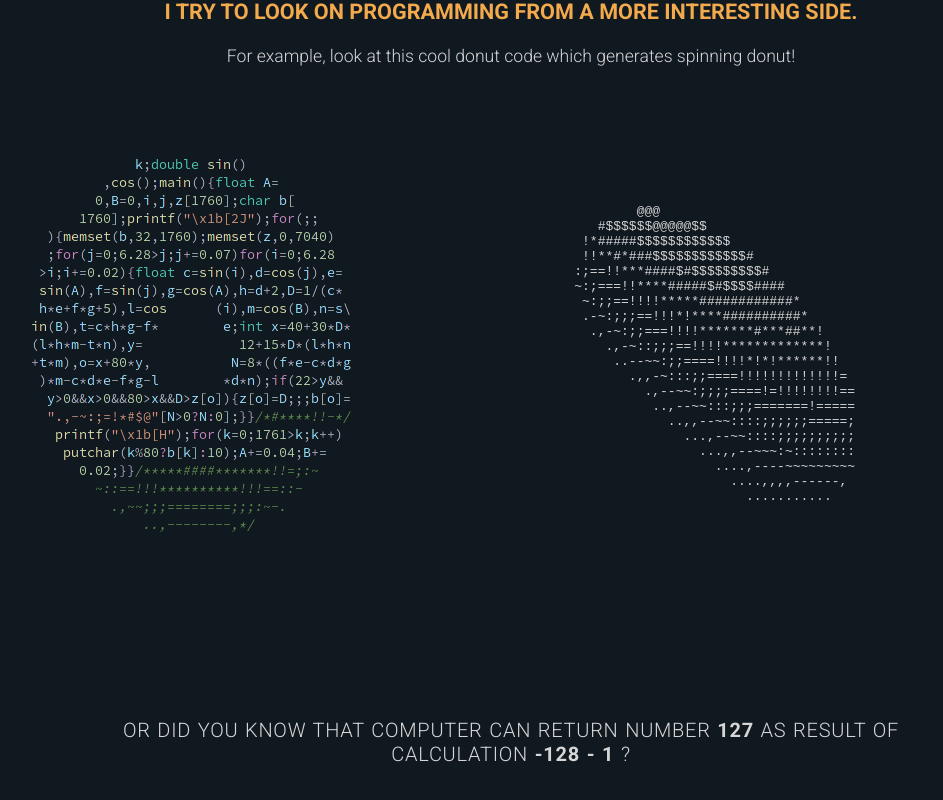
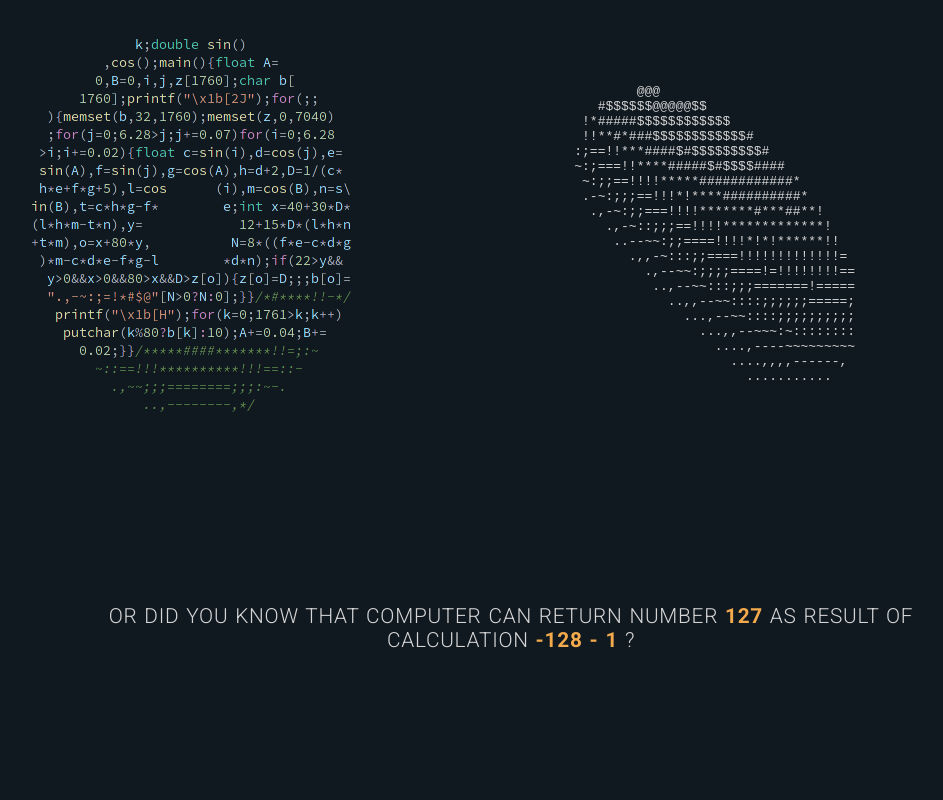
Before and after one commit to wzslr321/portfolio, a Svelte app: page / in a window 1280 px wide. Shown: the part 734-1534 px from the top of the page, without its empty margins (129-1072 px from the left). Built offline with nearby package versions, Linux system fonts and the light colour scheme.

Commit message:
overflow component style and code cleanup

```diff
--- a/src/About.svelte
+++ b/src/About.svelte
@@ -1,11 +1,12 @@
 <main>
     <section>
         Lorem ipsum dolor sit amet, consectetur adipiscing elit. Aenean viverra euismod euismod. Nam eu lacinia neque.
-        Lorem ipsum dolor sit amet, consectetur adipiscing elit. Sed sapien nibh, sagittis eu lectus vitae, tempus accumsan
-        neque. Nam ultricies justo nec erat finibus, sed sollicitudin urna porta. Donec egestas, elit nec ullamcorper semper,
-        dolor ex consequat nulla, ac blandit tortor justo ut massa. Mauris finibus consectetur augue, vel congue lorem faucibus vel.
-        Praesent quis tempus mauris, et bibendum massa. Proin a dolor tellus. In sit amet purus odio. Praesent mollis, nisl non
-        ultricies sollicitudin, turpis sapien rutrum libero, vel aliquam purus nisl at magna.
+        Lorem ipsum dolor sit amet, consectetur adipiscing elit. Sed sapien nibh, sagittis eu lectus vitae, tempus
+        accumsan
+        neque. Nam ultricies justo nec erat finibus, sed sollicitudin urna porta. Donec egestas, elit nec ullamcorper
+        semper,
+        dolor ex consequat nulla, ac blandit tortor justo ut massa. Mauris finibus consectetur augue, vel congue lorem
+        faucibus vel.
     </section>
     <aside>
         <img src="images/myself.png" alt="Image of myself"/>
@@ -18,23 +19,24 @@
     max-width: 70%;
     margin: 5em auto;
     justify-content: center;
-    align-items:center;
-    font-weight:300;
+    align-items: center;
+    font-weight: 300;
 
     section {
       justify-content: center;
       max-width: 65%;
-      font-size:1.25em;
-      padding:0 2em;
-      letter-spacing:1px;
-      word-spacing:5px;
+      font-size: 1.25em;
+      padding: 0 2em;
+      letter-spacing: 1px;
+      word-spacing: 5px;
     }
 
     aside {
       display: flex;
-      margin-left:3em;
+      margin-left: 3em;
+
       img {
-        border-radius:50%;
+        border-radius: 50%;
       }
     }
   }
--- a/src/App.svelte
+++ b/src/App.svelte
@@ -1,4 +1,3 @@
-
 <script lang="ts">
   import Header from './Header.svelte'
   import About from './About.svelte'
@@ -18,7 +17,7 @@
 
   :global(body) {
     font-family: $font-family;
-    background-color:$primary-blue-color;
+    background-color: $primary-blue-color;
     color: $primary-font-color;
   }
 </style>
--- a/src/Curiosities/Donut.svelte
+++ b/src/Curiosities/Donut.svelte
@@ -31,7 +31,7 @@
           let x: number = 0 | (40 + 30 * D * (cp * h * cB - t * sB)),
             y: number = 0 | (12 + 15 * D * (cp * h * sB + t * cB)),
             o: number = x + 80 * y,
-            N:number =
+            N: number =
               0 |
               (8 *
                 ((st * sA - sp * ct * cA) * cB -
--- a/src/Curiosities/Overflow.svelte
+++ b/src/Curiosities/Overflow.svelte
@@ -1,23 +1,38 @@
 <section>
-    <p> Or did you know that computer can return number
-        <span class="highlighted"> 127 </span>
-        as result of calculation
-        <span class="highlighted"> -128 - 1 </span> ?
-    </p>
+    <a href="https://en.wikipedia.org/wiki/Integer_overflow">
+        <p> Or did you know that computer can return number
+            <span class="highlighted"> 127 </span>
+            as result of calculation
+            <span class="highlighted"> -128 - 1 </span> ?
+        </p>
+    </a>
 </section>
 
 <style lang="scss">
+  @import "public/style/variables.scss";
+
   section {
     max-width: 70%;
     margin: 7.5em auto;
     text-align: center;
-    font-size: 1.25em;
+    font-size: 1.3em;
     text-transform: uppercase;
     letter-spacing: 0.75px;
     word-spacing: 1px;
 
     .highlighted {
       font-weight: bold;
+      color: $primary-orange-color;
+    }
+
+    a {
+      color: $primary-font-color;
+      text-decoration: none;
+    }
+
+    a:hover {
+      transition: 1s;
+      font-size: 1.05em;
     }
   }
 </style>
```
Also changed, not shown: src/Header.svelte (+8 -8 lines).
